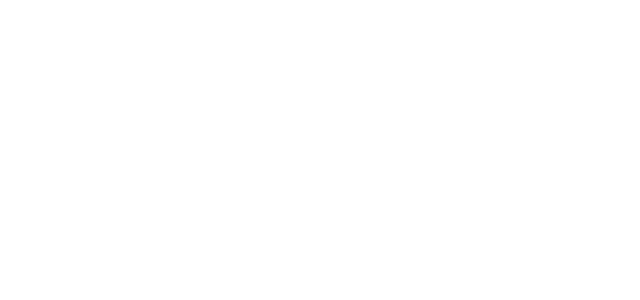
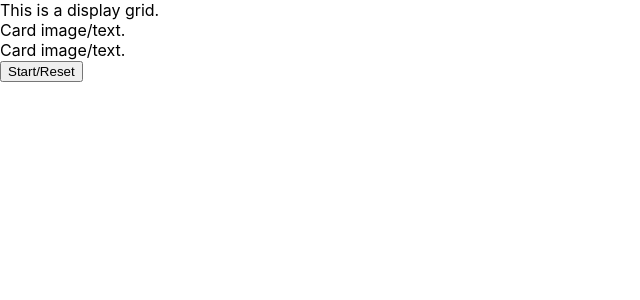
Before and after one commit to denibulkashvili/card-matching-game, a React (Create React App) app in the folder card-matching-game/: page / in a window 1280 px wide. Shown: the top 300 px of the page, without its empty margins (0-640 px from the left). Built offline with nearby package versions, Linux system fonts and the light colour scheme.

Commit message:
Create basic components

```diff
--- a/card-matching-game/src/App.js
+++ b/card-matching-game/src/App.js
@@ -1,10 +1,14 @@
 import React, { Component } from 'react';
+import Button from './components/ButtonReusable';
+import DisplayGrid from './components/DisplayGrid';
+
 
 class App extends Component {
   render() {
     return (
       <div className="App">
-
+        <DisplayGrid />
+        <Button />
       </div>
     );
   }
--- /dev/null
+++ b/card-matching-game/src/components/ButtonReusable.jsx
@@ -0,0 +1,9 @@
+import React from 'react'
+
+export default function Button() {
+  return (
+    <div>
+      <button>Start/Reset</button>
+    </div>
+  )
+}
--- /dev/null
+++ b/card-matching-game/src/components/CardReusable.jsx
@@ -0,0 +1,9 @@
+import React from 'react'
+
+export default function Card() {
+  return (
+    <div>
+      Card image/text.
+    </div>
+  )
+}
--- /dev/null
+++ b/card-matching-game/src/components/DisplayGrid.jsx
@@ -0,0 +1,15 @@
+import React, { Component } from 'react';
+import Card from './CardReusable';
+
+export default class DisplayGrid extends Component {
+
+  render() {
+    return (
+      <div>
+        This is a display grid.
+        <Card />
+        <Card />
+      </div>
+    )
+  }
+}
```
